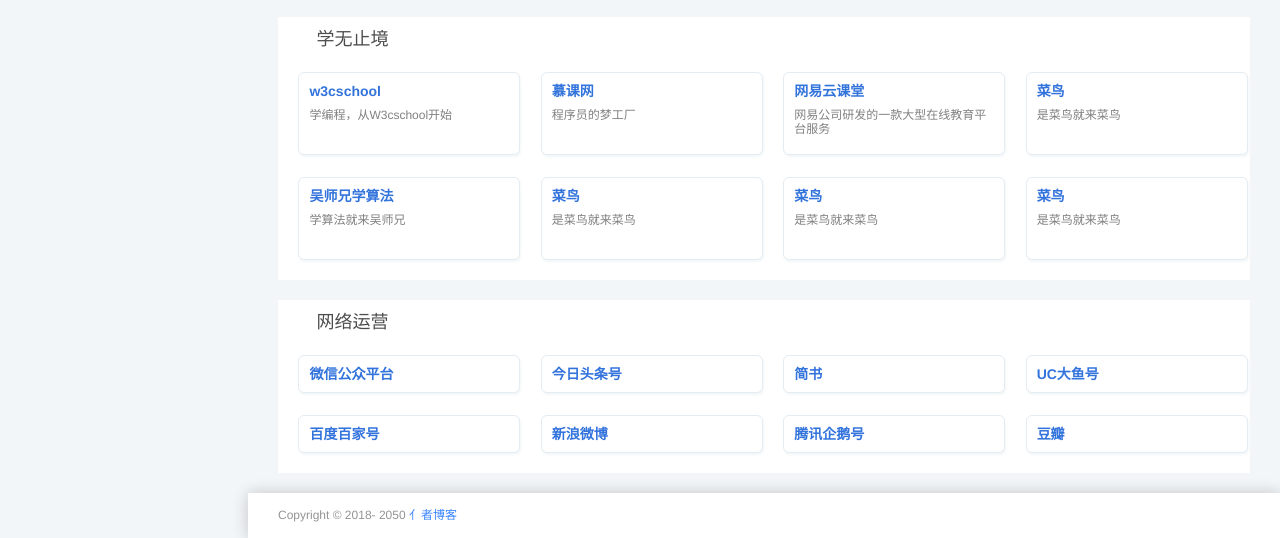
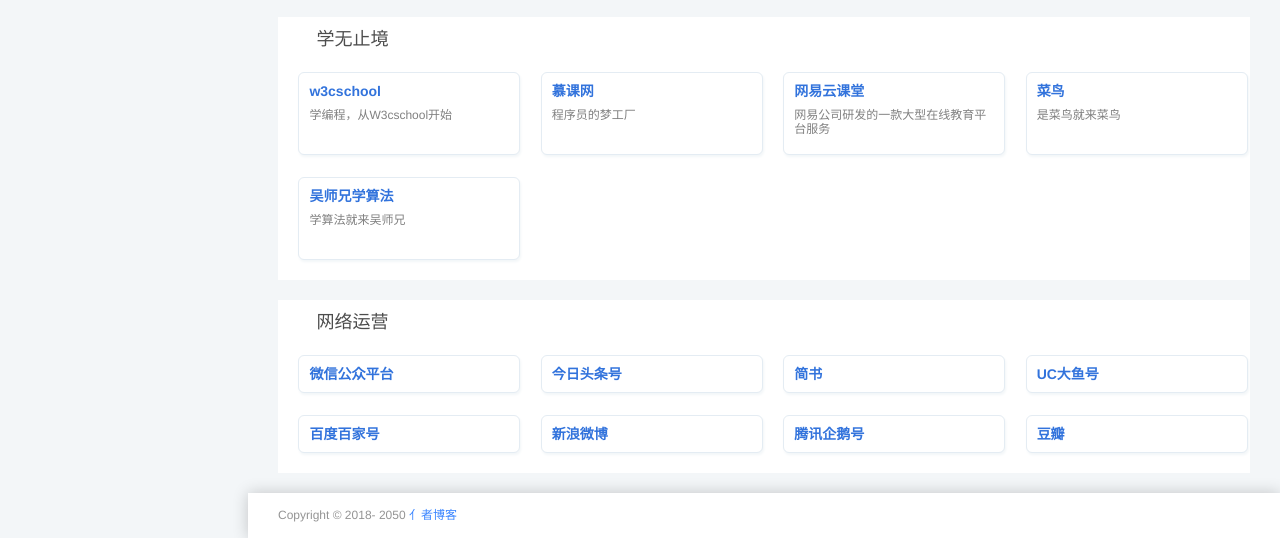
Before and after one commit to renzheya/renzheya.github.io, a plain HTML site: page index.html in a window 1280 px wide. Shown: the part 1978-2516 px from the top of the page. Drawn offline with nearby package versions, Linux system fonts and the light colour scheme; some icons are missing; a small style sheet from the web is missing; a web font is replaced by a local one.

Commit message:
Update index.html

```diff
--- a/index.html
+++ b/index.html
@@ -457,25 +457,6 @@
                                 <div class="no-logo">吴师兄学算法</div>
                                 <div class="desc">学算法就来吴师兄</div>
                             </div>
-                        </a>
-                        <a target="_blank" href="https://www.runoob.com/">
-                            <div class="item">
-                                <div class="no-logo">菜鸟</div>
-                                <div class="desc">是菜鸟就来菜鸟</div>
-                            </div>
-                        </a>
-                        <a target="_blank" href="https://www.runoob.com/">
-                            <div class="item">
-                                <div class="no-logo">菜鸟</div>
-                                <div class="desc">是菜鸟就来菜鸟</div>
-                            </div>
-                        </a>
-                        <a target="_blank" href="https://www.runoob.com/">
-                            <div class="item">
-                                <div class="no-logo">菜鸟</div>
-                                <div class="desc">是菜鸟就来菜鸟</div>
-                            </div>
-                        </a>
                     </div>
                 </div>
                 <!-- 网络运营 -->
```
